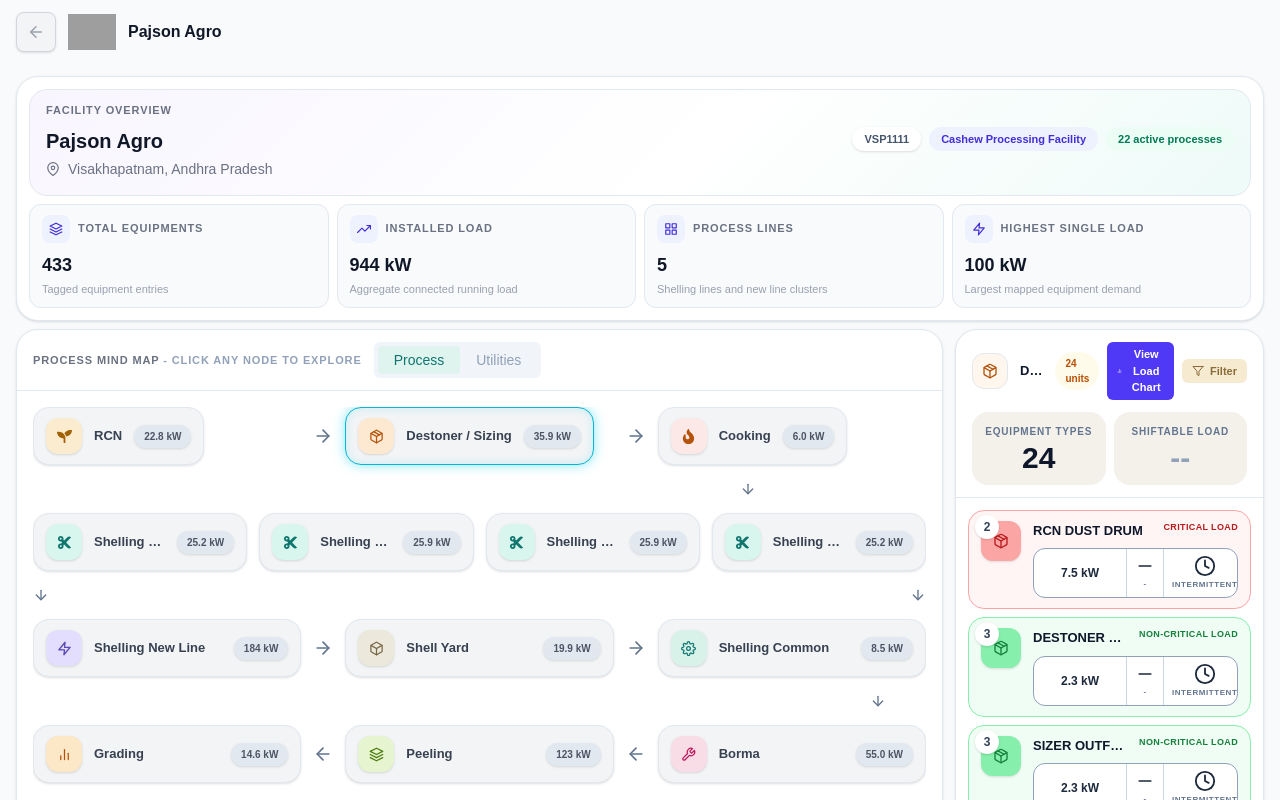
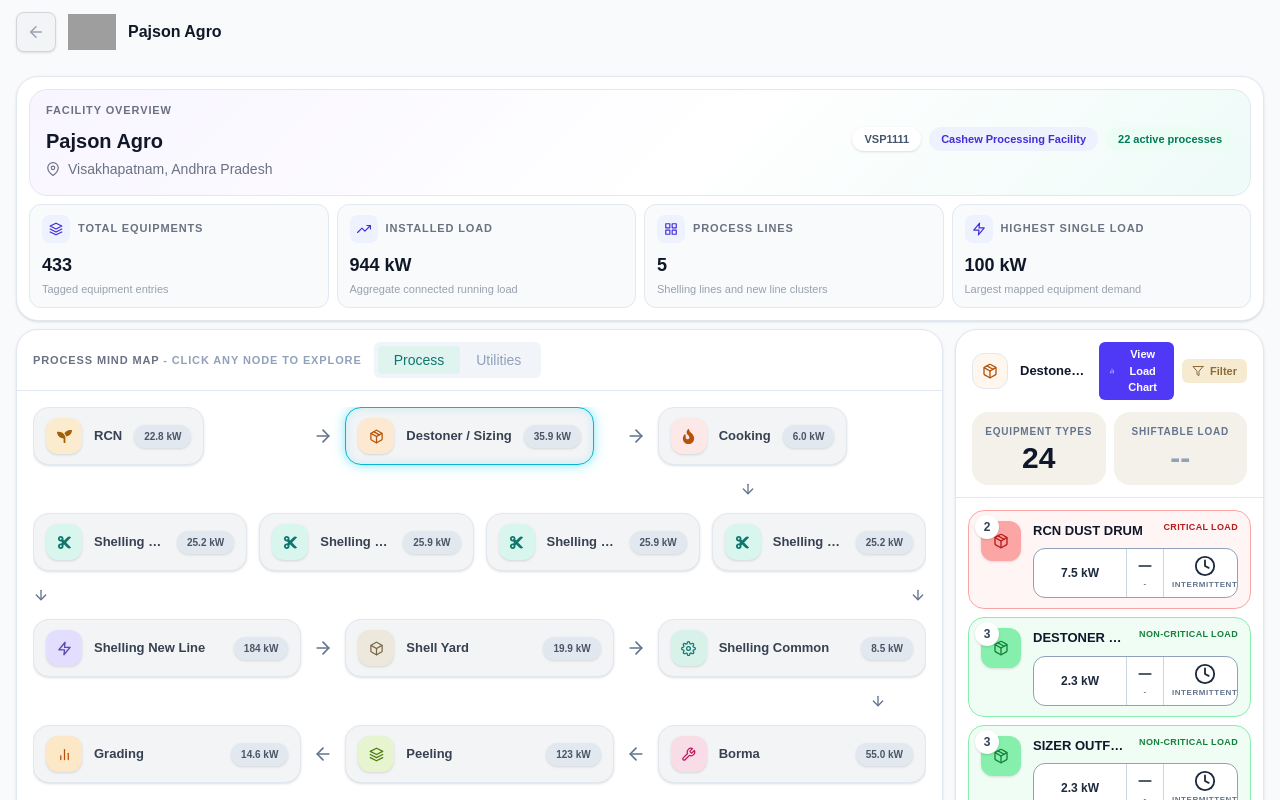
Before and after one commit to RSVS-Viswath/apepdcl-new, a React (Vite) app: page /process1 in a window 1280 px wide. Shown: the top 800 px of the page. Built offline with nearby package versions, Linux system fonts and the light colour scheme; grey boxes are pictures that could not be loaded.

Commit message:
Remove units count badge from equipment list header

```diff
--- a/src/pages/Process1Page.jsx
+++ b/src/pages/Process1Page.jsx
@@ -952,13 +952,6 @@
                     </div>
                   </div>
                   <div className="flex items-center gap-2">
-                    <span className="rounded-full bg-amber-50 px-2.5 py-1 text-[10px] font-semibold text-amber-700">
-                      {selectedProcessGroup
-                        ? hasActiveEquipmentFilters
-                          ? `${selectedEquipment.length} of ${selectedProcessGroup.equipmentCount} units`
-                          : `${selectedProcessGroup.equipmentCount} units`
-                        : "No units"}
-                    </span>
                     <button
                       type="button"
                       onClick={() => setIsLoadChartModalOpen(true)}
```
